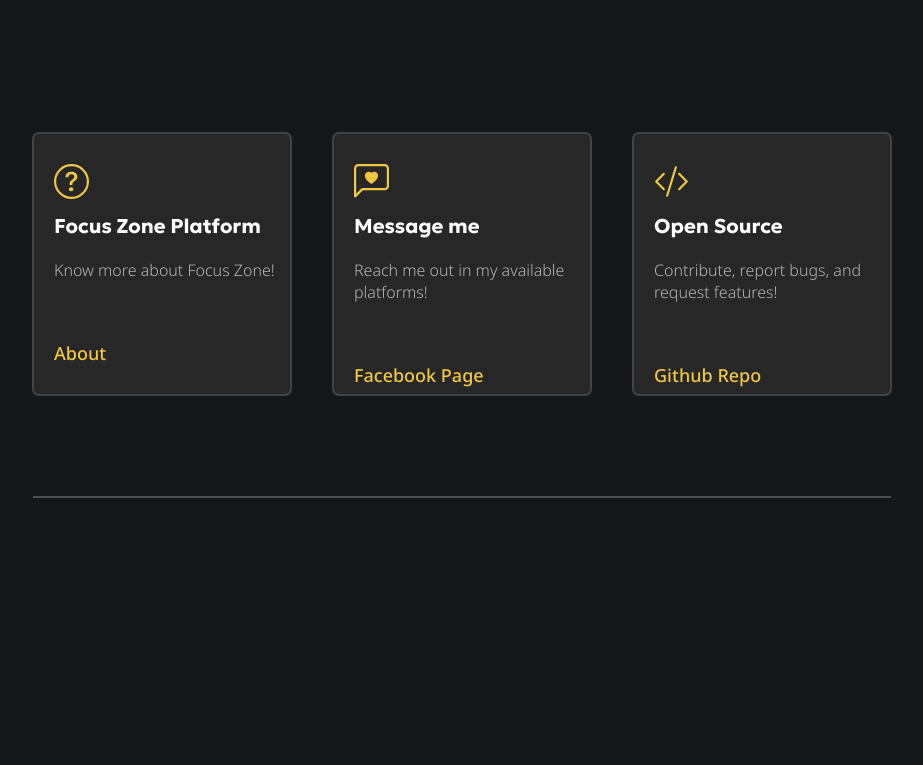
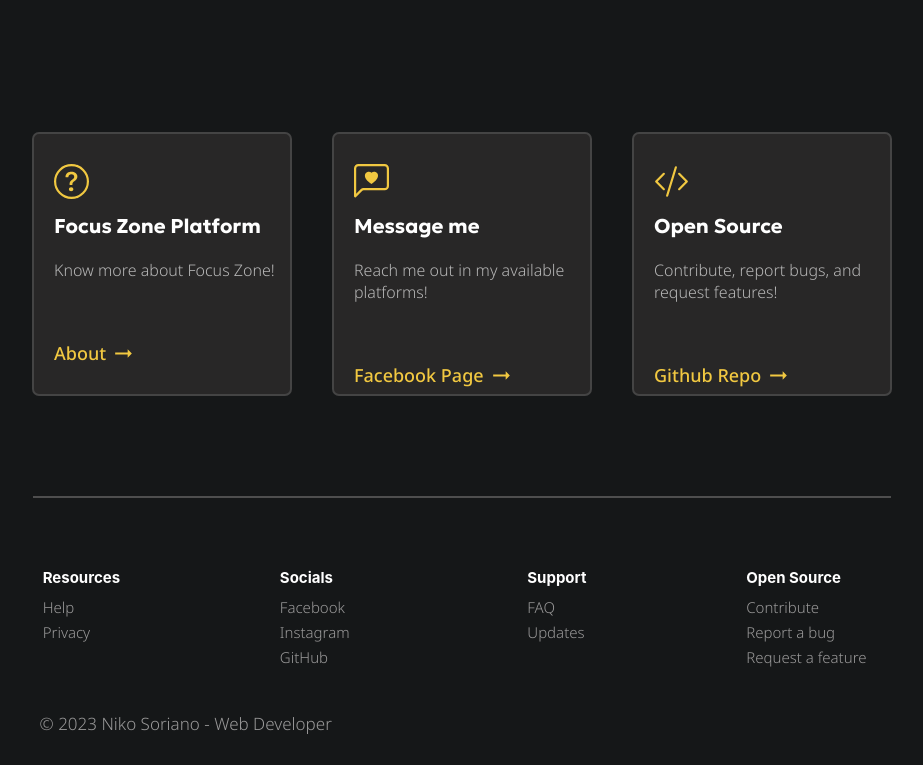
Before and after one commit to kaizenics/focus-zone, a React (Create React App) app: page / in a window 1280 px wide. Shown: the part 622-1387 px from the top of the page, without its empty margins (178-1101 px from the left). Before the commit the page ends 1170 px from the top, so only its background shows below. Built offline with nearby package versions, Linux system fonts and the light colour scheme.

Commit message:
final commit

```diff
--- a/src/pages/Home.js
+++ b/src/pages/Home.js
@@ -1,5 +1,6 @@
 import { Link } from 'react-router-dom'
 import { BsGithub, BsQuestionCircle, BsCodeSlash, BsChatLeftHeart } from 'react-icons/bs';
+import { MdArrowRightAlt } from 'react-icons/md';
 import Navbar from '../components/Navbar'
 import todo from '../images/Checklist-rafiki.svg';
 import '../styles/Home.scss'
@@ -38,6 +39,7 @@
               <div className="box-button">
                 <Link to="/About" className="box-btn-1">About</Link>
               </div>
+              <MdArrowRightAlt className="box-icon-2" />
             </div>
           </div>
           <div className="col">
@@ -48,6 +50,7 @@
               <div className="box-button">
                 <Link to="/" className="box-btn-1">Facebook Page</Link>
               </div>
+              <MdArrowRightAlt className="box-icon-2" />
             </div>
           </div>
           <div className="col">
@@ -58,6 +61,7 @@
               <div className="box-button">
                 <Link to="/" className="box-btn-1">Github Repo</Link>
               </div>
+              <MdArrowRightAlt className="box-icon-2" />
             </div>
           </div>
         </section>
@@ -66,7 +70,58 @@
           <div></div>
         </div>
 
+        <section className="container-3">
+          <div className="column">
+            <h4>Resources</h4>
+            <Link to="/" className="column-hover">
+              <p>Help</p>
+            </Link>
+            <Link to="/" className="column-hover">
+              <p>Privacy</p>
+            </Link>
+          </div>
+          <div className="column">
+            <h4>Socials</h4>
+            <a href="https://facebook.com/kaisernics/" target="_blank" className="column-hover">
+              <p>Facebook</p>
+            </a>
+            <a href="https://instagram.com/kaizenics/" target="_blank" className="column-hover">
+              <p>Instagram</p>
+            </a>
+            <a href="https://github.com/kaizenics/" target="_blank" className="column-hover">
+              <p>GitHub</p>
+            </a>
+          </div>
+          <div className="column">
+            <h4>Support</h4>
+            <Link to="/" className="column-hover">
+              <p>FAQ</p>
+            </Link>
+            <Link to="/" className="column-hover">
+              <p>Updates</p>
+            </Link>
+          </div>
+          <div className="column">
+            <h4>Open Source</h4>
+            <Link to="/" className="column-hover">
+              <p>Contribute</p>
+            </Link>
+            <Link to="/" className="column-hover">
+              <p>Report a bug</p>
+            </Link>
+            <Link to="/" className="column-hover">
+              <p>Request a feature</p>
+            </Link>
+          </div>
+        </section>
 
+        <footer className="column-2">
+          <div className="author-end">
+          <a href="https://facebook.com/kaisernics/" target="_blank" className="column-hover">
+          <p>© 2023 Niko Soriano - Web Developer</p>
+          </a>
+          </div>
+        </footer>
 
       </div>
     </>
--- a/src/styles/Home.scss
+++ b/src/styles/Home.scss
@@ -141,6 +141,11 @@
   border: 2px solid #444444;
   border-radius: 7px;
   margin: 30px 20px 30px 20px;
+  transition: transform 0.3s ease;
+}
+
+.col:hover {
+  transform: scale(1.1);
 }
 
 .box {
@@ -183,7 +188,7 @@
   bottom: -2px;
   left: 0;
   width: 0;
-  height: 2.5px;
+  height: 1px;
   background-color: $semiColor;
   transition: width 0.3s ease;
 }
@@ -199,6 +204,14 @@
   font-family: 'NotoSans-Medium';
 }
 
+.box-icon-2 {
+  font-size: 25px;
+  margin-bottom: 4px;
+  margin-left: 5px;
+  vertical-align: middle;
+  color: $semiColor;
+}
+
 .end-1 {
   display: flex;
   justify-content: center;
@@ -212,3 +225,55 @@
   margin-bottom: 50px;
   background: $borderColor;
 }
+
+.container-3 {
+  display: flex;
+  margin: 10px 11%;
+}
+
+.column {
+  margin: 10px 8%;
+  text-align: left;
+  margin-bottom: 10px;
+}
+
+.column h4 {
+  font-size: 15px;
+  margin-bottom: 10px;
+  color: #fff;
+  align-content: flex-start;
+}
+
+.column p {
+  font-size: 15px;
+  align-items: flex-start;
+  color: #afaeaedc;
+  display: inline-block;
+  margin-bottom: 5px;
+  white-space: nowrap;
+}
+
+.column-hover p {
+  transition: color 0.2s ease, opacity 0.2s ease;
+}
+
+.column-hover:hover p {
+  color: #8a8a8adc;
+}
+
+.column-2 {
+  align-items: flex-start;
+}
+
+.author-end {
+  margin: 30px 17%;
+}
+
+.author-end a {
+  text-decoration: none;
+}
+
+.author-end p {
+  font-size: 17px;
+  color: #afaeaedc;
+}
```
